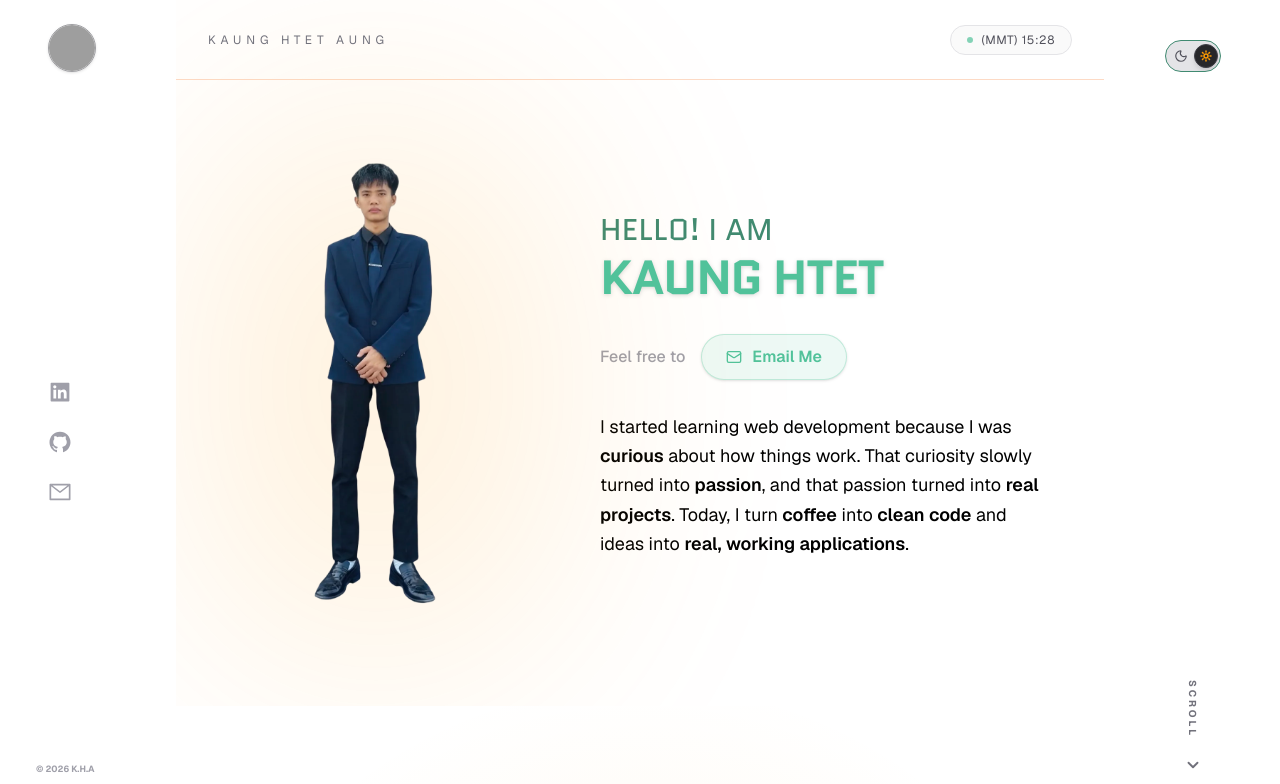
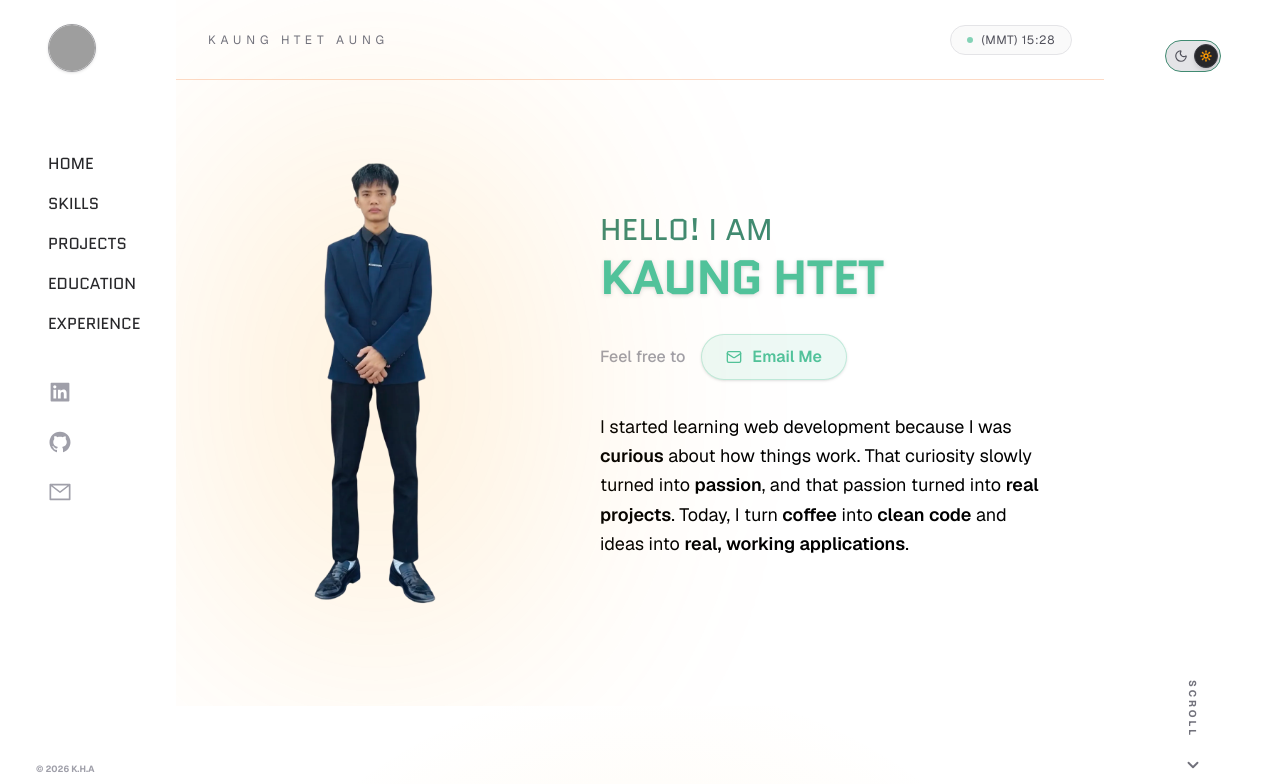
Before and after one commit to Kaung-Htet-Aung/portfolio-v1, a Next.js app: page / in a window 1280 px wide. Shown: the top 784 px of the page. Built offline with nearby package versions, Linux system fonts and the light colour scheme; grey boxes are pictures that could not be loaded.

Commit message:
fix textwhite in darkmode for navitem

```diff
--- a/app/_components/desktop/LeftSidebar.tsx
+++ b/app/_components/desktop/LeftSidebar.tsx
@@ -23,7 +23,7 @@ export default function LeftSidebar() {
           />
         </div>
         <div className="flex flex-col">
-          <ul className="text-zinc-200 dark:text-zinc-800 flex flex-col gap-4 w-fit font-quantito">
+          <ul className="text-zinc-200 flex flex-col gap-4 w-fit font-quantito">
             <NavItem href="#home">HOME</NavItem>
 
             <NavItem href="#skill">SKILLS</NavItem>
--- a/app/_components/desktop/NavItem.tsx
+++ b/app/_components/desktop/NavItem.tsx
@@ -28,7 +28,7 @@ export default function NavItem({ href, children }: NavItemProps) {
       <a
         href={href}
         className={`group relative inline-block  w-20 transition-colors duration-300
-        ${isActive ? "text-[#51C29A]" : "text-white hover:text-[#51C29A]"}`}
+        ${isActive ? "text-[#51C29A]" : "text-white dark:text-zinc-800 hover:text-[#51C29A]"}`}
       >
         {children}
         <span
```
